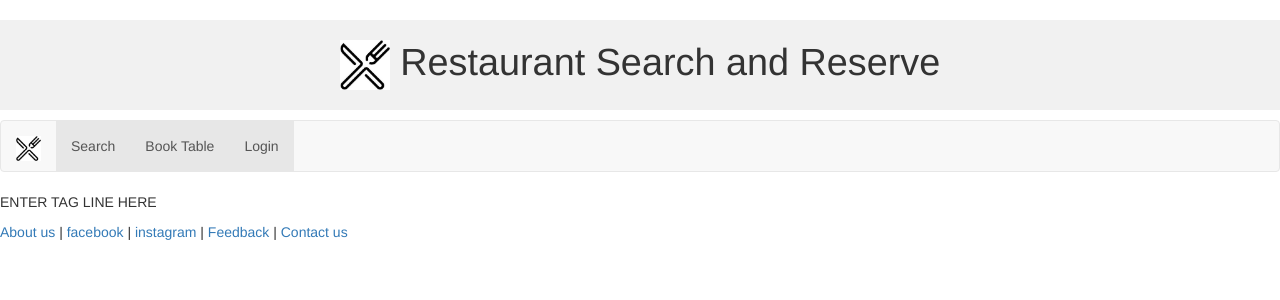
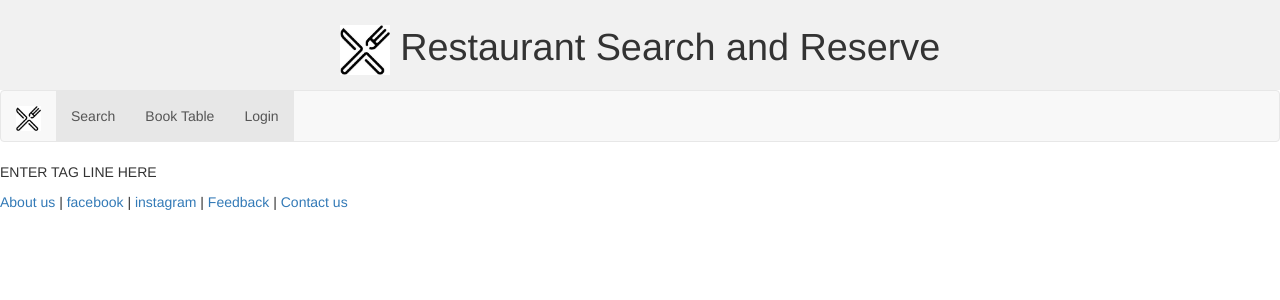
Before and after one commit to harshpatel23/Foodle, a PHP site: page / in a window 1280 px wide. Shown: the top 300 px of the page. Run offline with PHP 8.4, Linux system fonts and the light colour scheme.

Commit message:
header css template fixed

```diff
--- a/styles/h.css
+++ b/styles/h.css
@@ -1,10 +1,10 @@
-/*.header{
+.header{
+	background-color: #F1F1F1;
+    text-align: center;
+    padding: 5px;
+}
+/*h1{
 	background-color: #F1F1F1;
     text-align: center;
     padding: 20px;
 }*/
-h1{
-	background-color: #F1F1F1;
-    text-align: center;
-    padding: 20px;
-}
--- a/templates/header.php
+++ b/templates/header.php
@@ -9,7 +9,6 @@
 		<link rel="stylesheet" type="text/css" href="styles/h.css">
 	</head>
 <body>
-	<header><h1 style="font-size:270%;">
+	<div class = header><h1 style="font-size:270%;">
 		<img src="images/logo.jpg" height="50" width="50">
-		Restaurant Search and Reserve</h1>
-	</header>
+		Restaurant Search and Reserve</h1></div>
```
